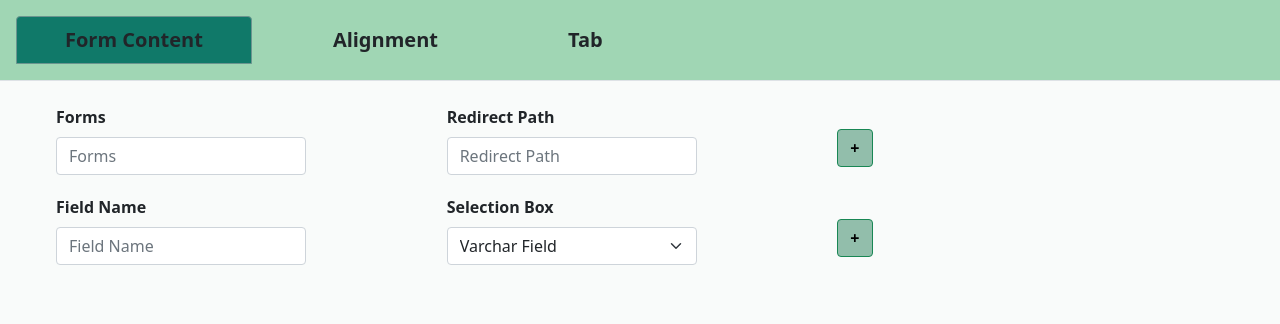
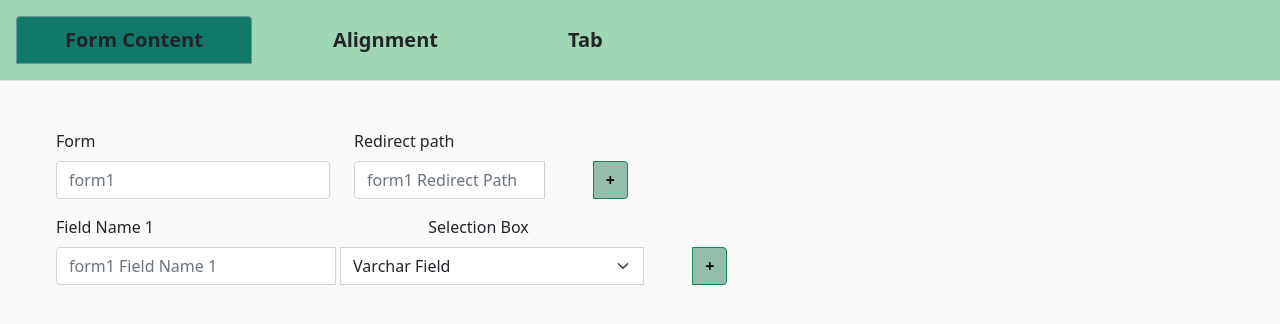
Before and after one commit to Shruthi1248/WebApp-using-Python, a Django app: page / in a window 1280 px wide. Shown: the top 324 px of the page. Run offline with Django 4.2, Linux system fonts and the light colour scheme.

Commit message:
Third Commit

```diff
--- a/templates/home.html
+++ b/templates/home.html
@@ -26,21 +26,14 @@
     .bg-custom-primary{
       background-color: var(--primary-color);
     }
-    .form-section {
-      margin-right: 20px;
-    }
-    .field-section {
-      margin-top: 20px;
-    }
-
     /* Make input boxes smaller */
     input.form-control, select.form-select {
       width: 250px; /* Adjust the width as needed */
     }
-    /* Custom styles for full-screen background with opacity */
     body {
-      background: #f9fbfa; /* Adjust color and opacity as needed */
+      background: #fafafaeb;
     }
+
   </style>
   <title>WebProject Tabs</title>
 </head>
@@ -61,34 +54,32 @@
         </div>
 
         <div class="mt-3 mx-5 p-2 text-dark">
-    <div class="tab-content">
-      <div class="tab-pane fade show active" id="tab1Content">
-        <!-- Form Section -->
-        <div class="form-section">
+            <div class="tab-content mt-4">
+              <div class="tab-pane fade show active" id="tab1Content" role="tabpanel">
+                  <div id="formsContainer">
+                      <form class="dynamic-form" id="form1">
                           <div class="row mb-3">
-            <div class="col">
-              <label for="forms" class="form-label"><b>Forms</b></label>
-              <input type="text" class="form-control" id="forms" placeholder="Forms">
-            </div>
-            <div class="col">
-              <label for="redirect" class="form-label"><b>Redirect Path</b></label>
-              <input type="text" class="form-control" id="redirect" placeholder="Redirect Path">
-            </div>
-            <div class="col mt-4">
-              <button type="button" style="background-color:#92beab;color:black;" class="btn btn-success addingFormBtn"><b>+</b></button>
+                              <div class="col-md-3">
+                                  <label class="form-label">Form</label>
+                                  <div class="input-group">
+                                      <input type="text" class="form-control" placeholder="form1">
                                   </div>
                               </div>
-
-          <!-- Field Section-->
-          <div class="field-section">
+                              <div class="col-md-3">
+                                  <label class="form-label">Redirect path</label>
+                                  <div class="input-group">
+                                      <input type="text" class="form-control size" placeholder="form1 Redirect Path">
+                                      <button class="btn btn-success ms-5 add-form" style="background-color: #92beab;color:black;" type="button"><b>+</b></button>
+                                  </div>
+                              </div>
+                          </div>
                           <div class="row mb-3">
-              <div class="col">
-                <label for="fieldName" class="form-label"><b>Field Name</b></label>
-                <input type="text" class="form-control" id="fieldName" placeholder="Field Name ">
-              </div>
-              <div class="col">
-                <label for="fieldType" class="form-label"><b>Selection Box</b></label>
-                <select class="form-select" id="fieldType">
+                              <div class="col-md-7 dynamic-field">
+                                  <label class="form-label">Field Name 1</label>
+                                  <label for="fieldType" style="margin-left:270px" class="form-label" id="form-name">Selection Box</label>
+                                  <div class="input-group">
+                                      <input type="text" class="form-control" name="field1[]" placeholder="form1 Field Name 1">
+                                      <select class="form-select ms-1" name="selection1[]">
                                         <option value="option1">Varchar Field</option>
                                         <option value="option2">Number Field</option>
                                         <option value="option3">Password</option>
@@ -107,86 +98,145 @@
                                         <option value="option16">File Field</option>
                                         <option value="option17">Audio Field</option>
                                       </select>
+                                      <button class="btn btn-success ms-5 add-field" style="background-color: #92beab;color:black;" type="button"><b>+</b></button>
                                   </div>
-              <div class="col  mt-4">
-                <div class="ms-auto">
-                  <button type="button" style="background-color:#92beab;color:black;" class="btn btn-success addingFieldBtn"><b>+</b></button>
                               </div>
+                          </div>
+                      </form>
                   </div>
               </div>
           </div>
         </div>
       </div>
 
-      <!--Alignment Tab -->
-      <div class="tab-pane fade" id="tab2Content" style="height: 200px;"></div>
-
-      <!--Tab 3 -->
-      <div class="tab-pane fade" id="tab3Content" style="height: 300px;"></div>
+        <script src="https://cdn.jsdelivr.net/npm/bootstrap@5.3.0/dist/js/bootstrap.bundle.min.js"></script>
+        <script src="https://code.jquery.com/jquery-3.6.4.min.js"></script>
+        <script>
+        $(document).ready(function () {
+            var formCounter = 1;
+            function generateFormHtml(formId) {
+                return `
+                    <form class="dynamic-form" id="${formId}">
+                        <div class="row mb-3">
+                            <div class="col-md-3">
+                                <label for="${formId}-forms" class="form-label">${formId}</label>
+                                <div class="input-group">
+                                    <input type="text" class="form-control size" id="${formId}-forms" placeholder="${formId}">
+                                </div>
+                            </div>
+                            <div class="col-md-3">
+                                <label for="${formId}-redirect" class="form-label">${formId} - Redirect path</label>
+                                <div class="input-group">
+                                    <input type="text" class="form-control size" id="${formId}-redirect" placeholder="${formId} Redirect Path">
+                                    <button class="btn btn-success ms-5 add-form" style="background-color: #92beab;color:black;" type="button">+</button>
+                                </div>
                             </div>
                         </div>
 
-  <script src="https://code.jquery.com/jquery-3.6.0.min.js"></script>
-  <script src="https://cdn.jsdelivr.net/npm/@popperjs/core@2.11.6/dist/umd/popper.min.js"></script>
-  <script src="https://cdn.jsdelivr.net/npm/bootstrap@5.0.0/dist/js/bootstrap.min.js"></script>
 
-  <script>
-    $(document).ready(function () {
-      // Counter to keep track of the number of forms
-      var formCounter = 1;
+                        <div class="row mb-3">
+                            <div class="col-md-7 dynamic-field">
+                                <label for="${formId}-field1" class="form-label">${formId} - Field 1 Label</label>
+                                <label for="fieldType" style="margin-left:230px" id="form-name">Selection Box</label>
+                                <div class="input-group">
+                                    <input type="text" class="form-control size" id="${formId}-field" name="${formId}-field1[]" placeholder="${formId} Field Name 1">
+                                    <select class="form-select ms-1" name="${formId}-selection1[]">
+                                      <option value="option1">Varchar Field</option>
+                                      <option value="option2">Number Field</option>
+                                      <option value="option3">Password</option>
+                                      <option value="option4">Select Box</option>
+                                      <option value="option5">Number Field</option>
+                                      <option value="option6">Email</option>
+                                      <option value="option7">Radio Button</option>
+                                      <option value="option8">Calc Field</option>
+                                      <option value="option9">Check Box</option>
+                                      <option value="option10">Image</option>
+                                      <option value="option11">Logo</option>
+                                      <option value="option12">Comment Box</option>
+                                      <option value="option13">Button</option>
+                                      <option value="option14">Tables</option>
+                                      <option value="option15">Video Field</option>
+                                      <option value="option16">File Field</option>
+                                      <option value="option17">Audio Field</option>
+                                        <!-- Add other options as needed -->
+                                    </select>
+                                    <button class="btn btn-success ms-5 add-field" style="background-color: #92beab;color:black;" type="button">+</button>
+                                </div>
+                            </div>
+                        </div>
+                    </form>
+                `;
+            }
 
-      // Event handler for the "+" button in the form section
-      $(".addingFormBtn").click(function () {
-        // Clone the last form section instead of the first
-        var newFormSection = $(".form-section:last").clone();
+            function addForm() {
+                var newFormId = getNextFormNumber();
+                var newFormHtml = generateFormHtml(newFormId);
+                var newForm = $(newFormHtml);
+                newForm.find('.add-form').removeClass('add-form').addClass('remove-form').html('-');
+                newForm.find('input[type="text"]').val('');
+                newForm.find('.form-label').each(function (index) {
+                    var labelType = index === 0 ? '' : (index === 1 ? 'Redirect path' : 'Field Name');
+                    $(this).text(`${newFormId}  ${labelType} `);
+                });
+                $('#formsContainer').append(newForm);
+            }
 
-        // Update the IDs and placeholders to ensure uniqueness
-        newFormSection.find(".form-control").each(function () {
-          var currentId = $(this).attr("id");
-          $(this).attr("id", currentId + formCounter);
-          $(this).attr("placeholder", $(this).attr("placeholder") + " " + formCounter);
+            function removeForm() {
+                $(this).closest(".dynamic-form").remove();
+            }
+            $("#formsContainer").on("click", ".add-form", addForm);
+            $("#formsContainer").on("click", ".remove-form", removeForm);
+            function addField(formId, fieldCounter) {
+                var newFieldId = "field" + fieldCounter;
+
+                var newField = `
+                    <div class="row mb-3">
+                        <div class="col-md-7 dynamic-field">
+                            <label for="${newFieldId}" class="form-label">Field Name ${fieldCounter} </label>
+                            <label for="${newFieldId}" style="margin-left:270px" id="form-name">Selection Box  ${fieldCounter}</label>
+                            <div class="input-group">
+                                <input type="text" class="form-control size" id="${formId}-${newFieldId}" name="${formId}-field${fieldCounter}[]" placeholder="${formId} Field Name ${fieldCounter}">
+                                <select class="form-select ms-1" name="${formId}-selection${fieldCounter}[]">
+                                    <option value="varchar">Varchar Field</option>
+                                    <option value="number">Number Field</option>
+                                    <option value="password">Password</option>
+                                    <!-- Add other options as needed -->
+                                </select>
+                                <button class="btn btn-danger ms-5 remove-field" name="removebutton" type="button">-</button>
+                            </div>
+                        </div>
+                    </div>
+                `;
+
+                $('#' + formId).append(newField);
+            }
+
+            function removeField() {
+                $(this).closest(".row").remove();
+            }
+
+            $("#formsContainer").on("click", ".add-field", function () {
+                var formId = $(this).closest('.dynamic-form').attr('id');
+                var fieldCounter = $('#' + formId).find('.dynamic-field').length + 1;
+                addField(formId, fieldCounter);
             });
 
-        // Increment the form counter
-        formCounter++;
+            $("#formsContainer").on("click", ".remove-field", removeField);
 
-        // Change the button to a "-" symbol for the second and subsequent form sections
-        newFormSection.find(".addingFormBtn").removeClass("addingFormBtn").addClass("removeFormBtn btn-danger").text("-");
+            function getNextFormNumber() {
+                var existingFormIds = $('.dynamic-form').map(function () {
+                    return parseInt(this.id.replace('form', ''), 10);
+                }).get();
 
-        // Append the new form section to the existing ones
-        $(".form-section:last").after(newFormSection);
+                if (existingFormIds.length === 0) {
+                    return 'form 2';
+                }
 
-        // Remove the corresponding field section from the cloned form section
-        newFormSection.find('.field-section:not(:first)').remove();
+                var maxFormId = Math.max.apply(null, existingFormIds);
+                return 'form' + (maxFormId + 1);
+            }
           });
 
-      // Event handler for dynamic field sections
-      $(document).on('click', '.addingFieldBtn', function () {
-        var fieldSection = $(this).closest('.field-section');
-        var newFieldSection = fieldSection.clone();
-
-        // Clear values in the new field section
-        newFieldSection.find('.form-control').val('');
-
-        // Change the button to a "-" symbol for the new field section
-        newFieldSection.find('.addingFieldBtn').removeClass("addingFieldBtn").addClass("removeFieldBtn btn-danger").text("-");
-
-        // Append the new field section after the existing one
-        fieldSection.after(newFieldSection);
-      });
-
-      // Event handler for the "-" button in the form section
-      $(document).on('click', '.removeFormBtn', function () {
-        // Remove the corresponding form section
-        $(this).closest('.form-section').remove();
-      });
-
-      // Event handler for the "-" button in the field section
-      $(document).on('click', '.removeFieldBtn', function () {
-        // Remove the corresponding field section
-        $(this).closest('.field-section').remove();
-      });
-    });
   </script>
 </body>
 </html>
```
Lines whose indentation alone changed are shown as unchanged.
